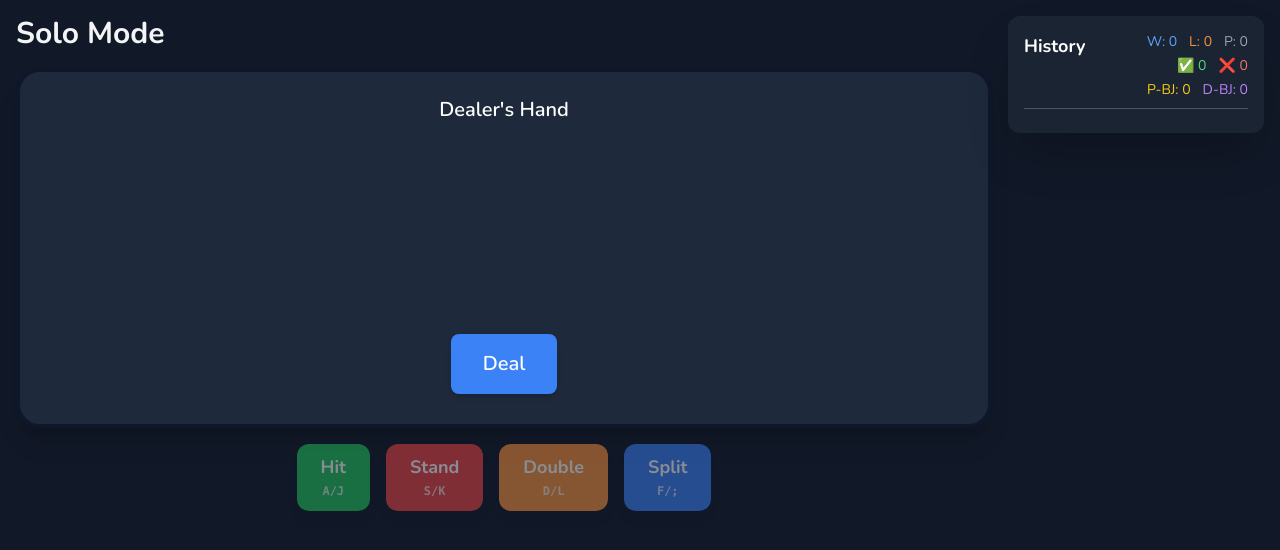
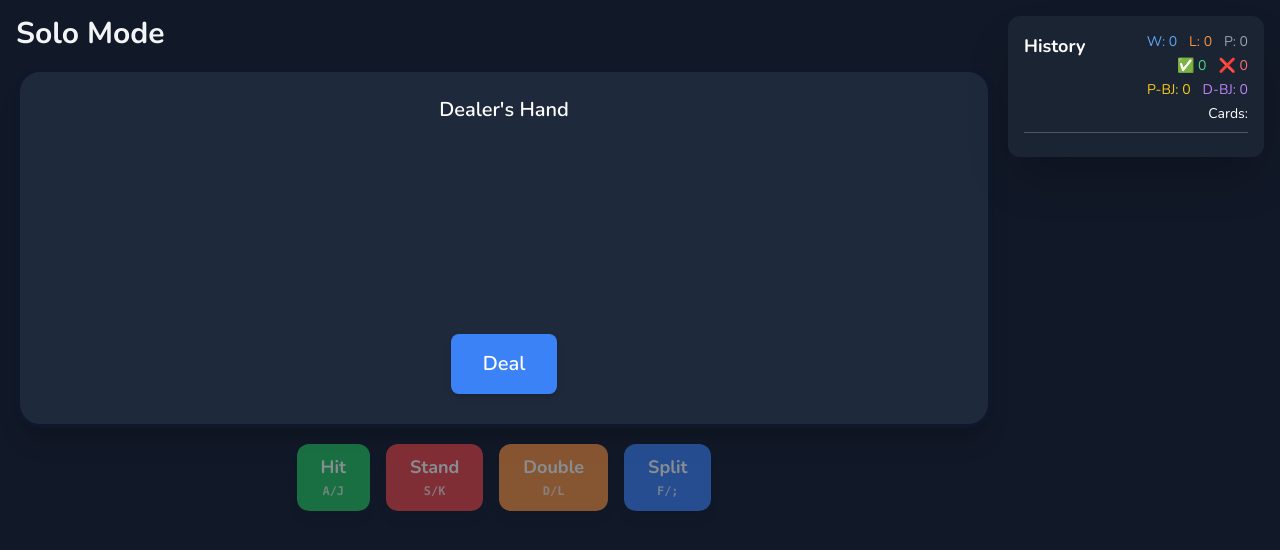
Before and after one commit to cswlim/BlackJack-Trainer, a React (Create React App) app in the folder client/: page / in a window 1280 px wide. Both pictures are taken after a click on the button "Solo Mode". Shown: the top 550 px of the page. Built offline with nearby package versions, Linux system fonts and the light colour scheme.

Commit message:
Update App.jsx
added a card counter

```diff
--- a/client/src/App.jsx
+++ b/client/src/App.jsx
@@ -159,7 +159,7 @@ const CountPromptModal = ({ onConfirm, onCancel }) => {
     );
 };
 
-const HistoryTracker = ({ history, correctCount, incorrectCount, winCount, lossCount, pushCount, playerBjCount, dealerBjCount }) => {
+const HistoryTracker = ({ history, correctCount, incorrectCount, winCount, lossCount, pushCount, playerBjCount, dealerBjCount, cardsDealt }) => {
     const opacities = ['opacity-100', 'opacity-75', 'opacity-60', 'opacity-40', 'opacity-25'];
 
     return (
@@ -179,6 +179,9 @@ const HistoryTracker = ({ history, correctCount, incorrectCount, winCount, lossC
                     <div className="flex gap-3">
                         <span className="text-yellow-400">P-BJ: {playerBjCount}</span>
                         <span className="text-purple-400">D-BJ: {dealerBjCount}</span>
+                    </div>
+                     <div className="flex gap-3">
+                        <span className="text-white">Cards: {cardsDealt}</span>
                     </div>
                 </div>
             </div>
@@ -237,6 +240,7 @@ export default function App() {
     const [pushCount, setPushCount] = useState(0);
     const [playerBjCount, setPlayerBjCount] = useState(0);
     const [dealerBjCount, setDealerBjCount] = useState(0);
+    const [cardsDealt, setCardsDealt] = useState(0);
     const lastActionFeedback = useRef('');
     const endOfRoundMessageSet = useRef(false);
 
@@ -267,6 +271,7 @@ export default function App() {
         setRunningCount(0);
         setIsCutCardRevealed(false);
         setShowCutCardOnTable(false);
+        setCardsDealt(0);
     }, []);
 
     // --- HAND SCORE CALCULATION ---
@@ -320,6 +325,7 @@ export default function App() {
             }
             const card = newDeck.pop();
             setRunningCount(prev => prev + getCardCountValue(card));
+            setCardsDealt(prev => prev + 1);
             callback(card);
             return newDeck;
         });
```
